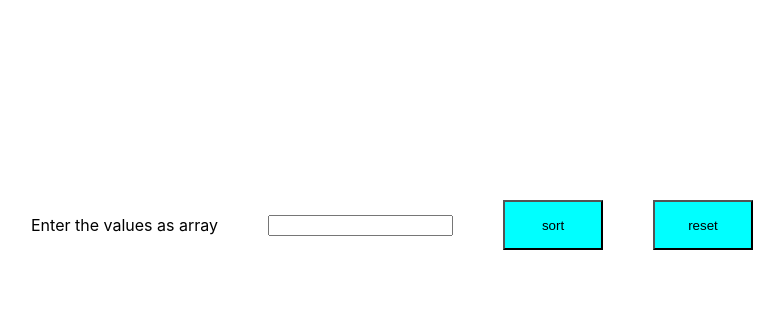
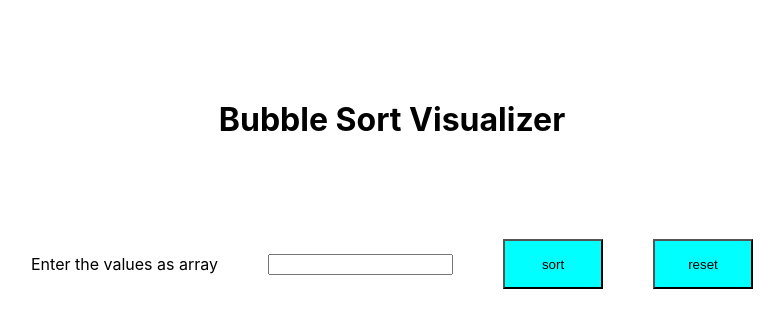
Before and after one commit to leenathomas/sorting-visualizer, a React (Create React App) app: page / in a window 1280 px wide. Shown: the top 328 px of the page, without its empty margins (248-1032 px from the left). Built offline with nearby package versions, Linux system fonts and the light colour scheme.

Commit message:
adding h tag

```diff
--- a/src/App.css
+++ b/src/App.css
@@ -1,5 +1,5 @@
 .container{
-  margin-top: 200px;
+  margin-top: 100px;
   display: flex;
   justify-content: center;
   text-align: center;
--- a/src/App.js
+++ b/src/App.js
@@ -45,10 +45,13 @@ function App() {
 
   const reset = () =>{
     setArray([]);
+    setJ(0);
+    setI(0);
     document.getElementById('input').value = "";
   }
   return (
     <div>
+      <h1 className="container">Bubble Sort Visualizer</h1>
       <div className="container">
         <label className="label">Enter the values as array</label>
         <input id="input" className="input" type="text" onChange={handleChange} />
```
